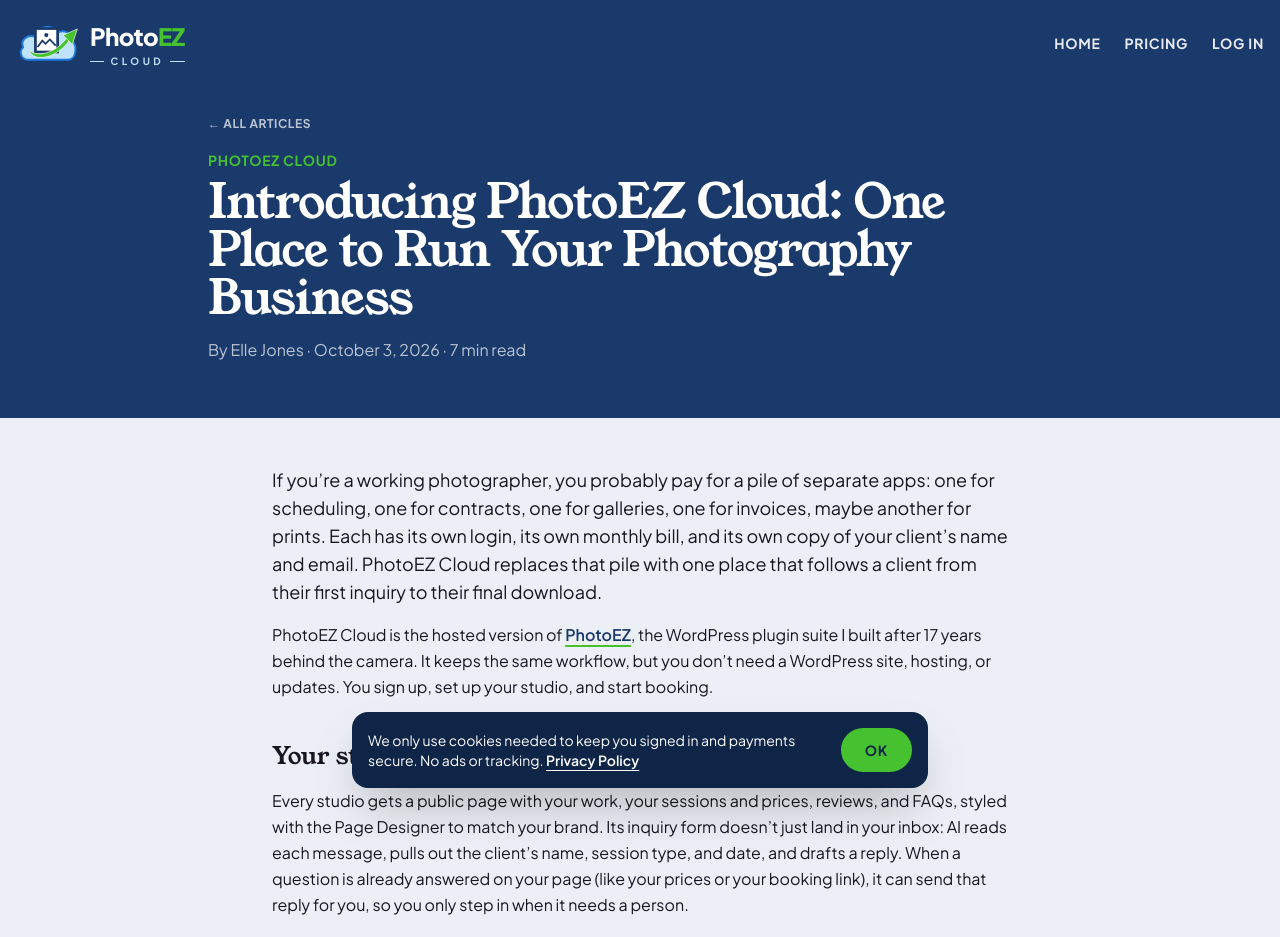
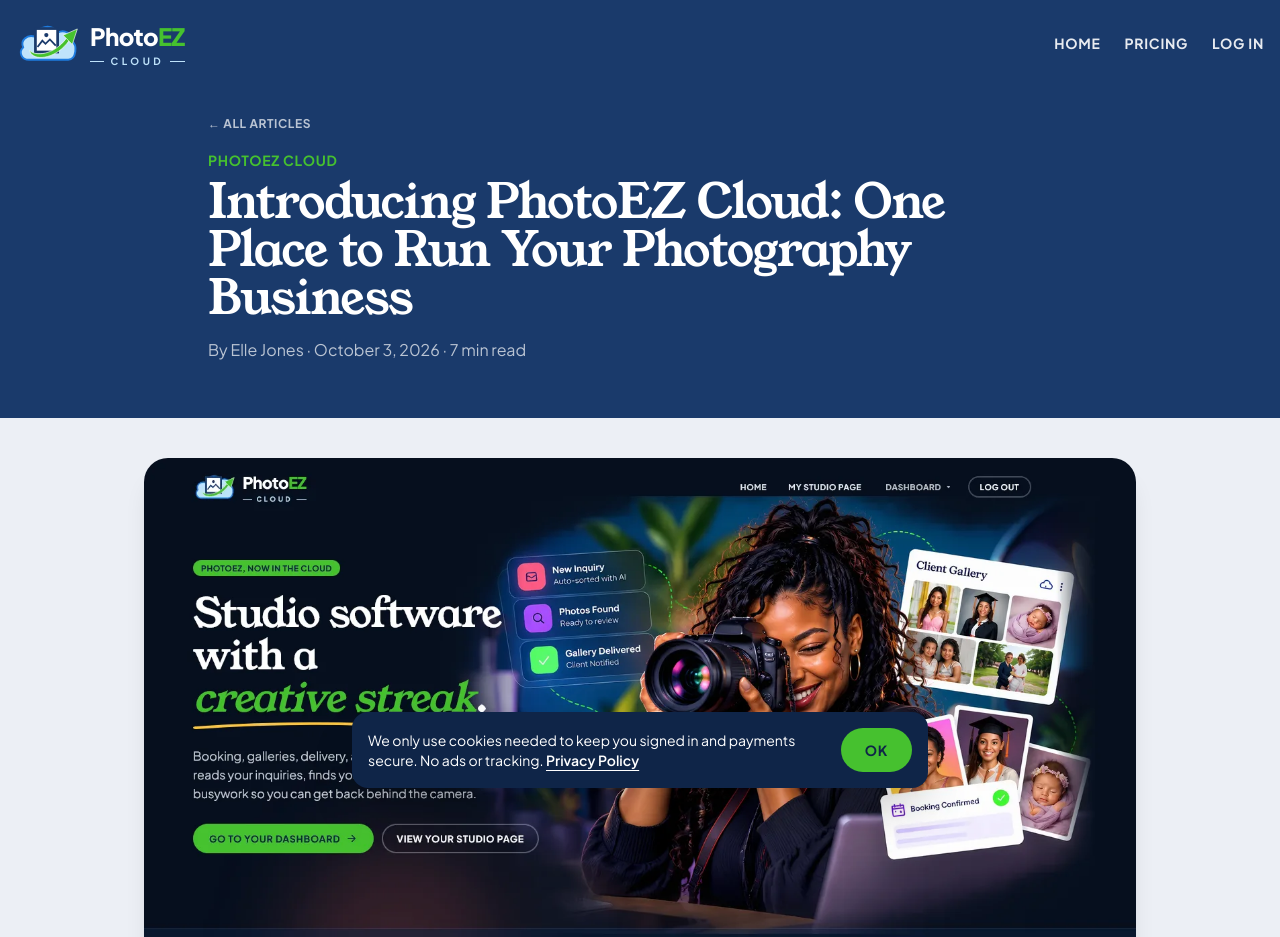
Before and after one commit to ejstechnet/photoez-cloud, a Next.js app in the folder web/: page /articles/introducing-photoez-cloud in a window 1280 px wide. Shown: the top 937 px of the page. Built offline with nearby package versions, Linux system fonts and the light colour scheme.

Commit message:
Introducing PhotoEZ Cloud: add the hero image to the article, its card, and link previews

```diff
--- a/web/app/articles/[slug]/page.tsx
+++ b/web/app/articles/[slug]/page.tsx
@@ -1,4 +1,5 @@
 import type { Metadata } from "next";
+import Image from "next/image";
 import Link from "next/link";
 import { notFound } from "next/navigation";
 import { JsonLd } from "@/components/json-ld";
@@ -25,7 +26,9 @@
       description: meta.description,
       url: `/articles/${meta.slug}`,
       publishedTime: meta.published,
+      ...(meta.image ? { images: [{ url: meta.image.share, width: 1200, height: 630, alt: meta.image.alt }] } : {}),
     },
+    ...(meta.image ? { twitter: { card: "summary_large_image", images: [meta.image.share] } } : {}),
   };
 }
 
@@ -51,7 +54,7 @@
           author: { "@type": "Person", name: "Elle Jones" },
           publisher: { "@type": "Organization", name: "PhotoEZ Cloud", logo: { "@type": "ImageObject", url: `${siteUrl}/icon.svg` } },
           mainEntityOfPage: `${siteUrl}/articles/${meta.slug}`,
-          image: `${siteUrl}/opengraph-image`,
+          image: `${siteUrl}${meta.image?.share ?? "/opengraph-image"}`,
         }}
       />
       <ArticlesHeader>
@@ -64,6 +67,19 @@
           By Elle Jones · {longDate(meta.published)} · {meta.readMinutes} min read
         </p>
       </ArticlesHeader>
+      {meta.image && (
+        <div className="mx-auto w-full max-w-5xl px-4 pt-10">
+          <Image
+            src={meta.image.src}
+            alt={meta.image.alt}
+            width={meta.image.width}
+            height={meta.image.height}
+            priority
+            sizes="(min-width: 1024px) 992px, 100vw"
+            className="w-full rounded-3xl shadow-xl"
+          />
+        </div>
+      )}
       <main className="legal mx-auto w-full max-w-3xl flex-1 px-4 py-12 leading-relaxed">
         <Body />
       </main>
--- a/web/app/articles/page.tsx
+++ b/web/app/articles/page.tsx
@@ -1,4 +1,5 @@
 import type { Metadata } from "next";
+import Image from "next/image";
 import Link from "next/link";
 import { BlogCards } from "@/components/blog-cards";
 import { LegalFooter } from "@/components/legal-page";
@@ -35,14 +36,26 @@
             <li key={meta.slug}>
               <Link
                 href={`/articles/${meta.slug}`}
-                className="card group flex h-full flex-col p-6 transition hover:-translate-y-1 hover:shadow-xl"
+                className="card group flex h-full flex-col overflow-hidden transition hover:-translate-y-1 hover:shadow-xl"
               >
+                {meta.image && (
+                  <Image
+                    src={meta.image.src}
+                    alt=""
+                    width={meta.image.width}
+                    height={meta.image.height}
+                    sizes="(min-width: 640px) 50vw, 100vw"
+                    className="aspect-[16/9] w-full object-cover object-left"
+                  />
+                )}
+                <div className="flex flex-1 flex-col p-6">
                   <p className="text-xs font-bold tracking-wider text-coral uppercase">
                     {meta.category} <span className="ml-2 font-semibold text-muted normal-case">{meta.readMinutes} min read</span>
                   </p>
                   <h3 className="mt-2 font-display text-2xl font-bold group-hover:text-lime-ink">{meta.title}</h3>
                   <p className="mt-2 flex-1 text-muted">{meta.description}</p>
                   <p className="mt-4 text-sm font-bold text-lime-ink">Read the article →</p>
+                </div>
               </Link>
             </li>
           ))}
--- a/web/lib/articles/index.ts
+++ b/web/lib/articles/index.ts
@@ -14,6 +14,9 @@
   updated?: string;
   category: string;
   readMinutes: number;
+  // The article's picture (in public/), shown at its top and on its card, and
+  // a 1200x630 copy for link previews.
+  image?: { src: string; width: number; height: number; alt: string; share: string };
 };
 
 export const ARTICLES: { meta: ArticleMeta; Body: ComponentType }[] = [{ meta: introducingPhotoezCloud, Body: IntroducingPhotoezCloud }];
--- a/web/lib/articles/introducing-photoez-cloud.tsx
+++ b/web/lib/articles/introducing-photoez-cloud.tsx
@@ -13,6 +13,13 @@
   published: "2026-10-03",
   category: "PhotoEZ Cloud",
   readMinutes: 7,
+  image: {
+    src: "/articles/photoezcloud-hero.webp",
+    width: 1477,
+    height: 766,
+    alt: "The PhotoEZ Cloud home page: \"Studio software with a creative streak,\" beside a photographer with her camera and cards for a new inquiry, photos found, a gallery delivered, a client gallery, and a booking confirmed.",
+    share: "/articles/photoezcloud-hero-share.jpg",
+  },
 };
 
 const dollars = (cents: number) => `$${cents / 100}`;
```
Also changed, not shown: web/public/articles/photoezcloud-hero-share.jpg (added), web/public/articles/photoezcloud-hero.webp (added). Lines whose indentation alone changed are shown as unchanged.
